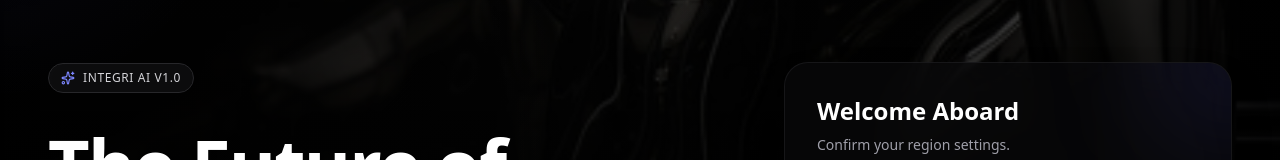
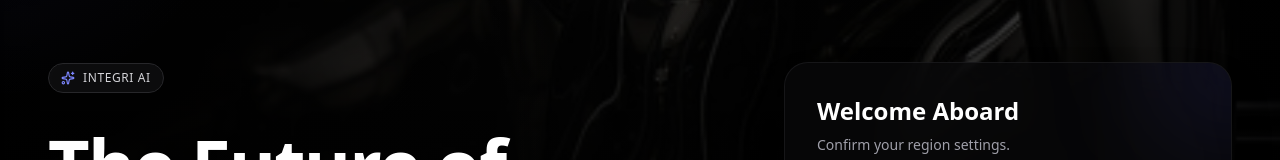
Before and after one commit to MuhammmadAwais/Integri-AI, a React (Vite) app: page /getting-started in a window 1280 px wide. Shown: the part 139-299 px from the top of the page. Built offline with nearby package versions, Linux system fonts and the light colour scheme; no server answers.

Commit message:
Commit change in fb approach

```diff
--- a/src/pages/GettingStarted.tsx
+++ b/src/pages/GettingStarted.tsx
@@ -155,7 +155,7 @@ const GettingStarted: React.FC = () => {
           >
             <Sparkles size={14} className="text-indigo-400" />
             <span className="text-xs font-medium text-zinc-300 tracking-wider uppercase">
-              Integri AI v1.0
+              Integri AI
             </span>
           </motion.div>
 
--- a/src/pages/SendFeedbackPage.tsx
+++ b/src/pages/SendFeedbackPage.tsx
@@ -38,7 +38,7 @@ const SendFeedbackPage: React.FC = () => {
     try {
       // Simulate or Real Firestore Submission
       if (db) {
-        await addDoc(collection(db, "feedback"), {
+        await addDoc(collection(db, "UserFeedbacks"), {
           userId: user?.id || "anonymous",
           userEmail: user?.email || "anonymous",
           category,
```
